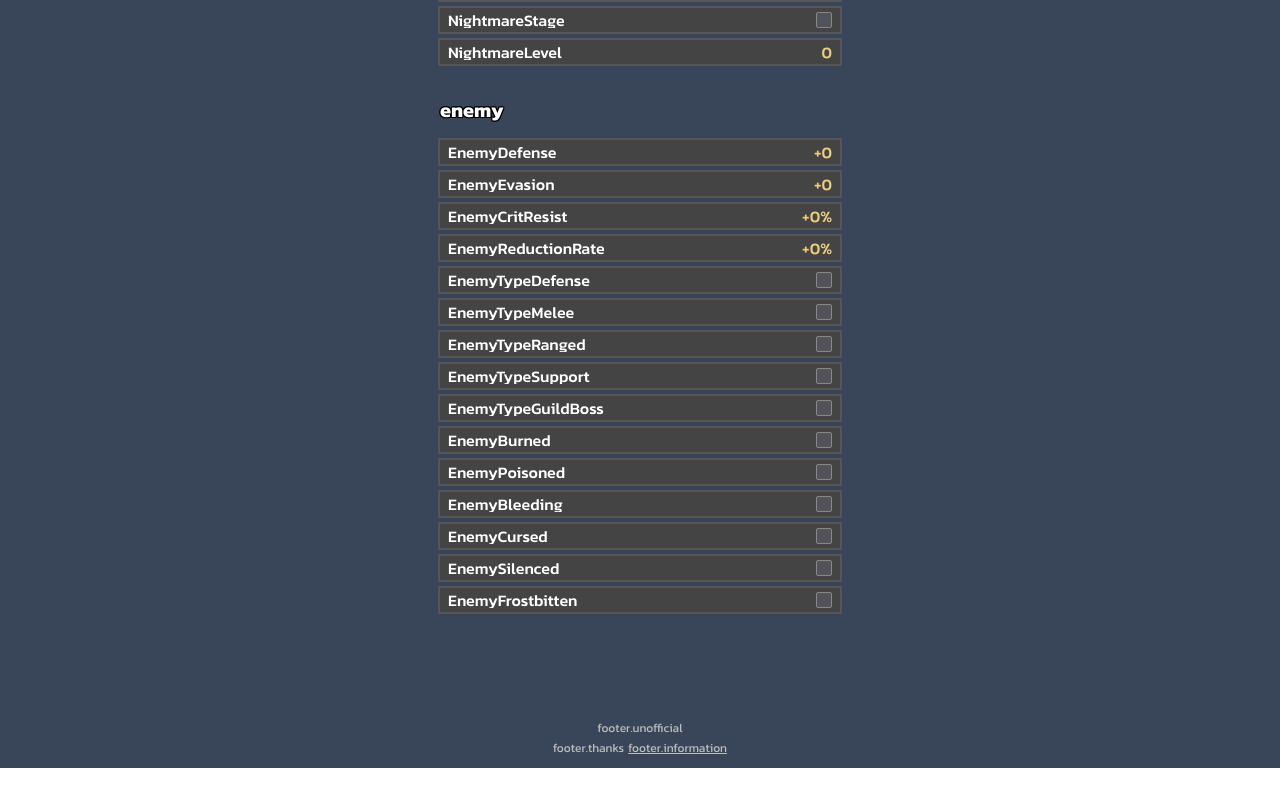
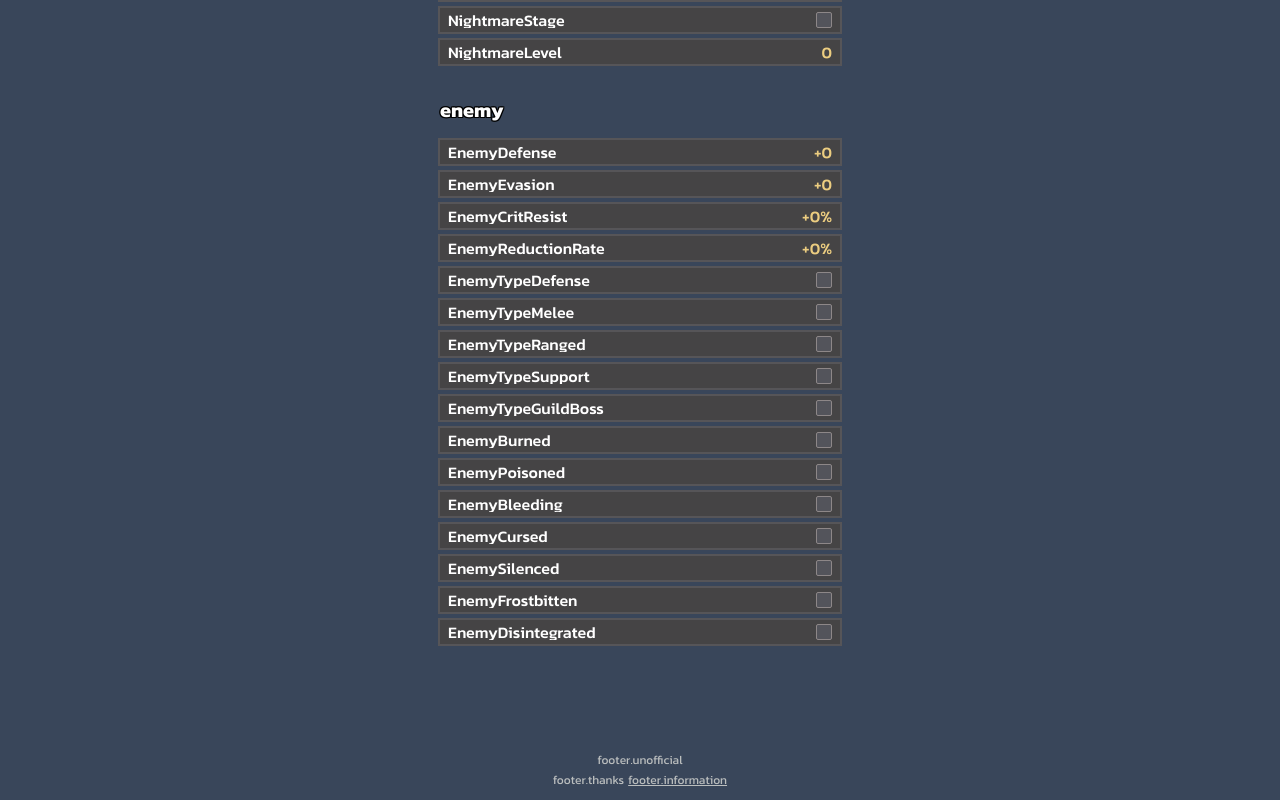
Before and after one commit to jiradedm/SKIA-Damage-Calculator, a Next.js app: page /global in a window 1280 px wide. Shown: the part 1016-1816 px from the top of the page. Before the commit the page ends 1784 px from the top, so only its background shows below. Built offline with nearby package versions, Linux system fonts and the light colour scheme; what i18next-resources-to-backend would draw is missing.

Commit message:
add disintegrated to global

```diff
--- a/src/data/stat.ts
+++ b/src/data/stat.ts
@@ -164,6 +164,7 @@ export const stat: StatData = {
   EnemyFrostbitten: { key: "EnemyFrostbitten", isToggle: true },
   EnemySilenced: { key: "EnemySilenced", isToggle: true },
   EnemyStunned: { key: "EnemyStunned", isToggle: true },
+  EnemyDisintegrated: { key: "EnemyDisintegrated", isToggle: true },
   // STAGE
   NightmareStage: { key: "NightmareStage", isToggle: true },
   FoodBuff: { key: "FoodBuff", isToggle: true },
--- a/src/libs/locales/en/stat.json
+++ b/src/libs/locales/en/stat.json
@@ -53,6 +53,7 @@
   "EnemyFrostbitten": "Enemy is Frostbitten",
   "EnemySilenced": "Enemy is Silenced",
   "EnemyStunned": "Enemy is EnemyStunned",
+  "EnemyDisintegrated": "Enemy is Disintegrated",
   "FoodBuff": "Food Buff",
   "NightmareLevel": "Nightmare Fragment Level",
   "HitRate": "Hit Rate",
--- a/src/libs/locales/th/stat.json
+++ b/src/libs/locales/th/stat.json
@@ -46,13 +46,14 @@
   "EnemyTypeRanged": "เป้าหมายเป็นประเภทระยะไกล",
   "EnemyTypeSupport": "เป้าหมายเป็นประเภทฟังก์ชัน",
   "NightmareStage": "ด่านฝันร้าย",
-  "EnemyBurned": "เป้าหมายติดเผาใหม่",
+  "EnemyBurned": "เป้าหมายติดเผาใหม้",
   "EnemyPoisoned": "เป้าหมายติดพิษ",
   "EnemyCursed": "เป้าหมายติดคำสาป",
   "EnemyBleeding": "เป้าหมายติดเลือดไหล",
   "EnemyFrostbitten": "เป้าหมายติดหิมะกัด",
   "EnemySilenced": "เป้าหมายติดเป็นใบ้",
   "EnemyStunned": "เป้าหมายติดหมดสติ",
+  "EnemyDisintegrated": "เป้าหมายติดสึกกร่อน",
   "FoodBuff": "บัพอาหาร",
   "NightmareLevel": "เศษเสี้ยวของฝันร้าย",
   "HitRate": "อัตราการโจมตีโดน",
--- a/src/store/global.ts
+++ b/src/store/global.ts
@@ -49,6 +49,7 @@ const baseGlobalStat = {
   EnemyCursed: 0,
   EnemySilenced: 0,
   EnemyFrostbitten: 0,
+  EnemyDisintegrated: 0,
   FoodBuff: 0,
   NightmareStage: 0,
   NightmareLevel: 0,
```
